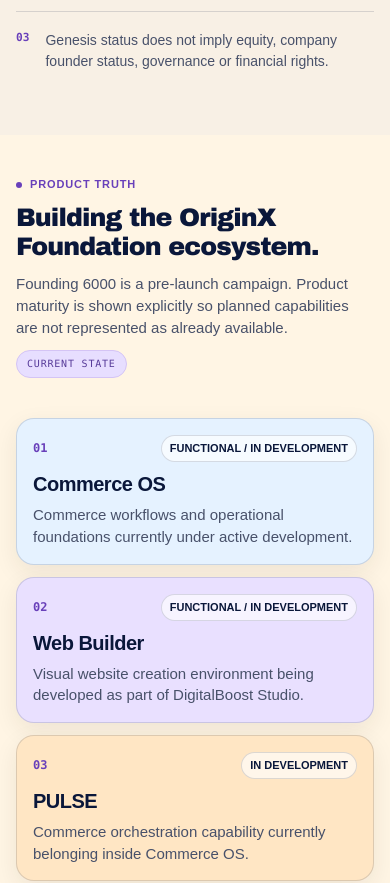
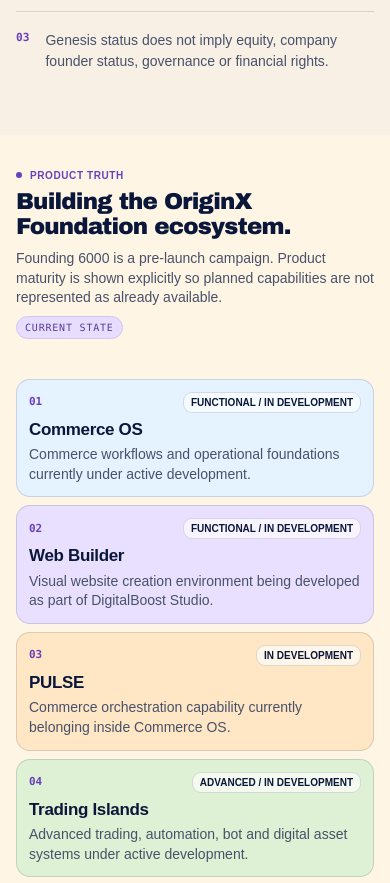
Before and after one commit to Saladix1414/Founding-6000, a React (Vite) app: page / in a window 390 px wide. Shown: the part 7340-8223 px from the top of the page. Built offline with nearby package versions, Linux system fonts and the light colour scheme; no server answers.

Commit message:
style(landing): compact mobile ecosystem and prelaunch closing
Reduce mobile card spacing, typography and closing panel height while preserving product states, disclosures, checkout behavior and desktop layouts.

```diff
--- a/src/styles/originx-continuity.css
+++ b/src/styles/originx-continuity.css
@@ -265,17 +265,17 @@
     padding: 24px;
   }
 
-  /* OX compact mobile ecosystem */
+  /* OX compact mobile ecosystem v2 */
   #product.ox-ecosystem {
-    padding: 36px 16px;
+    padding: 26px 16px;
   }
 
   #product.ox-ecosystem .section-heading {
     display: flex;
     flex-direction: column;
     align-items: flex-start;
-    gap: 12px;
-    margin-bottom: 20px;
+    gap: 8px;
+    margin-bottom: 14px;
   }
 
   #product.ox-ecosystem .section-heading > div {
@@ -284,72 +284,74 @@
   }
 
   #product.ox-ecosystem .db-eyebrow {
-    margin-bottom: 10px;
-    font-size: 11px;
-    line-height: 1.4;
-    letter-spacing: .08em;
+    margin-bottom: 7px;
+    font-size: 10px;
+    line-height: 1.3;
+    letter-spacing: .06em;
   }
 
   #product.ox-ecosystem .db-title {
-    margin-bottom: 12px;
-    font-size: clamp(25px, 6.5vw, 30px);
-    line-height: 1.15;
+    margin-bottom: 9px;
+    font-size: 23px;
+    line-height: 1.12;
     letter-spacing: -.035em;
   }
 
   #product.ox-ecosystem .db-copy {
     margin: 0;
-    font-size: 15px;
-    line-height: 1.45;
+    font-size: 14px;
+    line-height: 1.4;
   }
 
   #product.ox-ecosystem .truth-badge {
-    padding: 6px 10px;
+    padding: 4px 8px;
     font-size: 10px;
-    line-height: 1.4;
+    line-height: 1.3;
   }
 
   #product.ox-ecosystem .product-grid {
     grid-template-columns: minmax(0, 1fr);
-    gap: 12px;
+    gap: 8px;
   }
 
   #product.ox-ecosystem .product-card {
     display: block;
     min-height: 0;
-    padding: 16px;
-    border-radius: 18px;
+    padding: 12px;
+    border-radius: 14px;
+    box-shadow: none;
   }
 
   #product.ox-ecosystem .product-card__top {
     align-items: center;
-    gap: 8px 12px;
-    margin-bottom: 10px;
+    gap: 6px 10px;
+    margin-bottom: 7px;
   }
 
   #product.ox-ecosystem .product-card__top > span:first-child {
-    font-size: 12px;
-    line-height: 1.4;
+    font-size: 11px;
+    line-height: 1.3;
   }
 
   #product.ox-ecosystem .product-status {
-    padding: 5px 8px;
-    font-size: 11px;
-    line-height: 1.35;
+    padding: 3px 7px;
+    border-radius: 9px;
+    font-size: 10px;
+    line-height: 1.3;
     letter-spacing: normal;
     white-space: normal;
   }
 
   #product.ox-ecosystem .product-card h3 {
-    margin: 0 0 8px;
-    font-size: 20px;
+    margin: 0 0 5px;
+    font-size: 17px;
     line-height: 1.2;
-    letter-spacing: -.025em;
+    letter-spacing: -.02em;
   }
 
   #product.ox-ecosystem .product-card p {
     margin: 0;
-    font-size: 15px;
-    line-height: 1.45;
+    font-size: 14px;
+    line-height: 1.4;
   }
 }
--- a/src/styles/originx-journey.css
+++ b/src/styles/originx-journey.css
@@ -249,3 +249,72 @@
     width: 100%;
   }
 }
+
+/* OX compact mobile purchase closing */
+@media (max-width: 599px) {
+  #purchase.ox-purchase {
+    padding: 20px 16px 32px;
+  }
+
+  #purchase.ox-purchase .purchase-panel {
+    padding: 20px 16px;
+    border-radius: 20px;
+  }
+
+  #purchase.ox-purchase .db-eyebrow {
+    margin-bottom: 12px;
+    font-size: 11px;
+    letter-spacing: .08em;
+  }
+
+  #purchase.ox-purchase h2 {
+    margin-bottom: 14px;
+    font-size: clamp(25px, 6.5vw, 30px);
+    line-height: 1.15;
+    letter-spacing: -.035em;
+  }
+
+  #purchase.ox-purchase .purchase-panel__content > p {
+    font-size: 15px;
+    line-height: 1.45;
+  }
+
+  #purchase.ox-purchase .purchase-panel__meta {
+    gap: 8px;
+    margin: 18px auto;
+  }
+
+  #purchase.ox-purchase .purchase-panel__meta > div {
+    flex-wrap: wrap;
+    gap: 6px 12px;
+    padding: 10px 12px;
+    border-radius: 12px;
+  }
+
+  #purchase.ox-purchase .purchase-panel__meta span {
+    font-family: inherit;
+    font-size: 12px;
+    line-height: 1.4;
+    letter-spacing: normal;
+    text-transform: none;
+  }
+
+  #purchase.ox-purchase .purchase-panel__meta strong {
+    font-size: 18px;
+    line-height: 1.3;
+  }
+
+  #purchase.ox-purchase .purchase-panel__button {
+    min-height: 50px;
+    padding: 12px 16px;
+    border-radius: 14px;
+    font-size: 15px;
+    line-height: 1.35;
+  }
+
+  #purchase.ox-purchase .purchase-panel__note {
+    margin-top: 16px;
+    font-size: 13px;
+    line-height: 1.45;
+  }
+}
```
